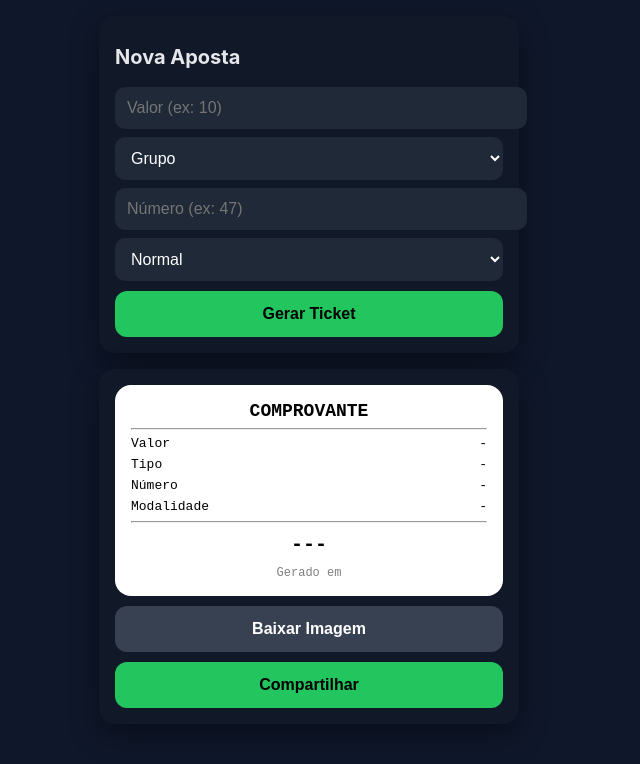
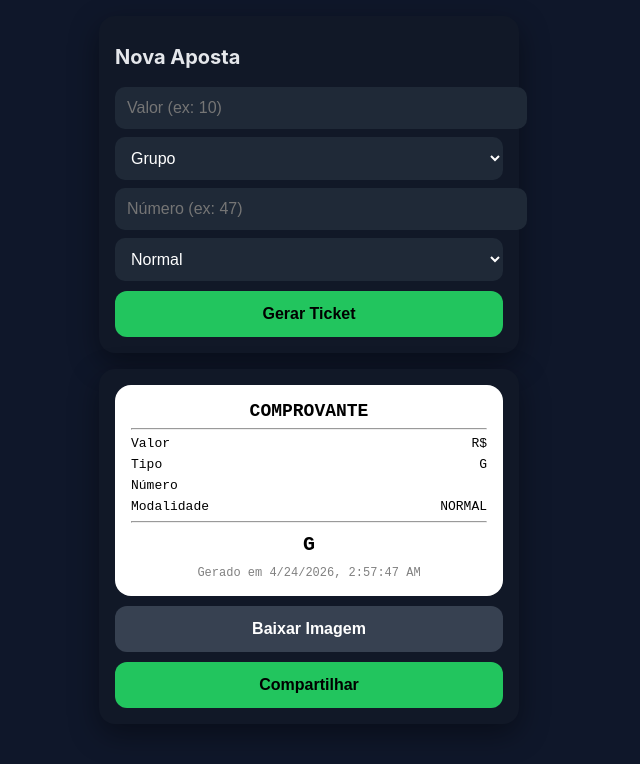
Before and after one commit to leolmcoelho/bicho, a plain HTML site: page index.html in a window 1280 px wide. Shown: the whole page, without its empty margins (331-971 px from the left). Drawn offline with Linux system fonts and the light colour scheme.

Commit message:
atualiza ticket automaticamente ao carregar a página e ao alterar campos

```diff
--- a/index.html
+++ b/index.html
@@ -228,6 +228,22 @@ async function compartilhar() {
     }
   });
 }
+
+  // Atualiza automaticamente o ticket ao carregar a página e ao alterar campos
+  document.addEventListener('DOMContentLoaded', () => {
+    const ids = ['valor', 'tipo', 'numero', 'modalidade'];
+
+    ids.forEach(id => {
+      const el = document.getElementById(id);
+      if (!el) return;
+      el.addEventListener('input', gerar);
+      el.addEventListener('change', gerar);
+      el.addEventListener('keyup', gerar);
+      el.addEventListener('blur', gerar);
+    });
+
+    gerar();
+  });
 </script>
 
 </body>
```
